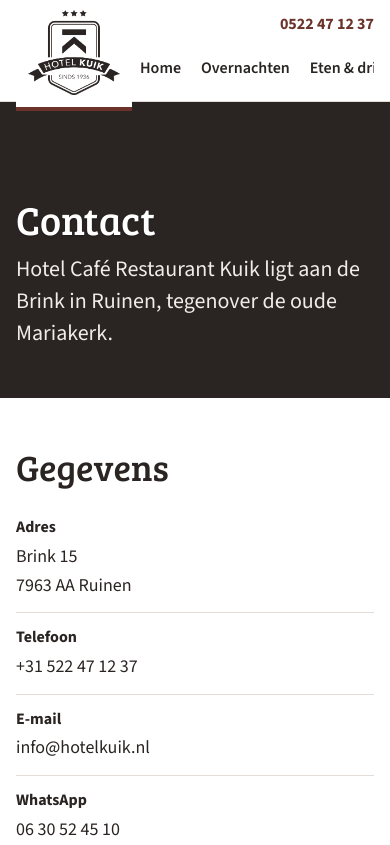
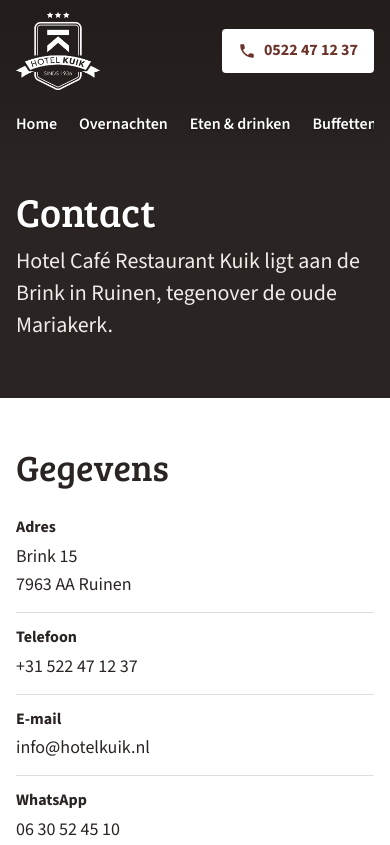
Before and after one commit to hotelkuik/hotelkuik-website, a plain HTML site: page contact/index.html in a window 390 px wide. Shown: the top 845 px of the page. Drawn offline with Linux system fonts and the light colour scheme.

Commit message:
Kop over de foto: groot wit logo, wit menu en duidelijke belknop
Co-Authored-By: Claude Opus 5.5 <noreply@anthropic.com>
Claude-Session: https://claude.ai/code/session_014hjU8zFXFV4tVHSVt8ZEUb

```diff
--- a/assets/basis.css
+++ b/assets/basis.css
@@ -41,24 +41,6 @@ a:hover{text-decoration-thickness:2px}
 .knop.secundair{background:var(--wit);color:var(--oxide)}
 .knop.secundair:hover{background:var(--heide)}
 
-/* kop van de site */
-.site{border-bottom:1px solid var(--lijn);background:var(--wit)}
-.site .binnen{display:flex;align-items:center;gap:12px 28px;flex-wrap:wrap;padding-block:12px}
-.site-logo{display:block;width:72px;aspect-ratio:640/594;background:var(--inkt);
-  -webkit-mask:url(img/logo.png) center/contain no-repeat;mask:url(img/logo.png) center/contain no-repeat}
-.site nav{display:flex;flex-wrap:wrap;gap:4px 22px;margin-left:auto}
-.site nav a{color:var(--inkt);text-decoration:none;font-weight:600;font-size:var(--t-s);padding-block:6px;border-bottom:2px solid transparent}
-.site nav a:hover{border-bottom-color:var(--lijn)}
-.site nav a[aria-current=page]{border-bottom-color:var(--oxide)}
-.site-tel{font-weight:700;font-size:var(--t-s);color:var(--oxide);text-decoration:none;white-space:nowrap;font-variant-numeric:tabular-nums}
-@media (max-width:900px){
-  .site nav{order:3;width:100%;margin-left:0;flex-wrap:nowrap;overflow-x:auto;scrollbar-width:none;gap:20px}
-  .site nav::-webkit-scrollbar{display:none}
-  .site nav a{white-space:nowrap}
-  .site-tel{margin-left:auto}
-  .site-logo{width:58px}
-}
-
 /* prijsregel: het kenmerk van de site */
 .prijslijst{list-style:none;margin:0;padding:0;display:flex;flex-direction:column;gap:18px}
 .regel{display:grid;grid-template-columns:auto 1fr auto;align-items:baseline;column-gap:10px;color:inherit;text-decoration:none}
@@ -93,13 +75,29 @@ a.regel:hover .regel-naam{color:var(--oxide);text-decoration:underline;text-deco
 
 @media (prefers-reduced-motion:reduce){*{scroll-behavior:auto!important;transition:none!important}}
 
-/* logo als uithangbord: groter, valt over de rand van de kop */
-.site{position:relative;z-index:10}
-.site .binnen{position:relative;min-height:76px;padding-left:calc(var(--goot) + 176px)}
-.site-merk{position:absolute;top:0;left:var(--goot);z-index:11;background:var(--wit);padding:14px 18px 16px;border-bottom:4px solid var(--oxide);line-height:0}
-.site-merk .site-logo{width:132px}
-@media (max-width:900px){
-  .site .binnen{padding-left:calc(var(--goot) + 124px);min-height:0}
-  .site-merk{padding:10px 12px 12px}
-  .site-merk .site-logo{width:92px}
+/* ---------- kop: ligt over de grote foto, logo en menu in wit ---------- */
+body{position:relative}
+.site{position:absolute;top:0;left:0;right:0;z-index:20;color:var(--wit);
+  background:linear-gradient(to bottom,rgba(32,26,24,.78) 0%,rgba(32,26,24,.45) 60%,rgba(32,26,24,0) 100%)}
+.site .binnen{display:flex;align-items:flex-start;gap:16px 32px;padding-block:18px 28px}
+.site-merk{display:block;line-height:0;flex:none}
+.site-logo{display:block;width:72px;aspect-ratio:640/594;background:var(--inkt);
+  -webkit-mask:url(img/logo.png) center/contain no-repeat;mask:url(img/logo.png) center/contain no-repeat}
+.site .site-logo{width:124px;background:var(--wit);filter:drop-shadow(0 1px 3px rgba(0,0,0,.35))}
+.site nav{display:flex;flex-wrap:wrap;gap:4px 24px;margin-left:auto;padding-top:14px}
+.site nav a{color:var(--wit);text-decoration:none;font-weight:600;font-size:var(--t-s);padding-block:6px;border-bottom:2px solid transparent;text-shadow:0 1px 2px rgba(0,0,0,.4)}
+.site nav a:hover{border-bottom-color:rgba(255,255,255,.6)}
+.site nav a[aria-current=page]{border-bottom-color:var(--wit)}
+.site-tel{display:inline-flex;align-items:center;gap:8px;flex:none;margin-top:6px;min-height:44px;padding:8px 16px;border-radius:4px;
+  background:var(--wit);color:var(--oxide);font-weight:700;font-size:var(--t-s);text-decoration:none;white-space:nowrap;font-variant-numeric:tabular-nums}
+.site-tel:hover{background:var(--heide);color:var(--oxide-donker)}
+.site-tel svg{width:18px;height:18px;fill:currentColor;flex:none}
+@media (max-width:1060px){
+  .site .binnen{flex-wrap:wrap;align-items:center;padding-block:12px 20px}
+  .site .site-logo{width:84px}
+  .site-tel{margin:0 0 0 auto}
+  .site nav{order:3;width:100%;margin-left:0;padding-top:0;flex-wrap:nowrap;overflow-x:auto;scrollbar-width:none;gap:22px}
+  .site nav::-webkit-scrollbar{display:none}
+  .site nav a{white-space:nowrap}
 }
+@media (max-width:380px){.site-tel .nr{display:none}.site-tel::after{content:"Bellen"}}
--- a/assets/site.css
+++ b/assets/site.css
@@ -219,5 +219,9 @@ details.inhoud .lijst{display:flex;flex-direction:column;gap:14px;padding-bottom
 
 .prijslijst.twee{display:grid;grid-template-columns:repeat(auto-fit,minmax(min(100%,420px),1fr));gap:22px 56px}
 .dieet:has(>:only-child){grid-template-columns:1fr}
-.held.zonder .held-tekst{padding-top:128px}
-@media (max-width:900px){.held.zonder .held-tekst{padding-top:96px}}
+
+/* ruimte bovenin de foto voor de kop */
+.held-tekst{padding-top:200px}
+.held.zonder .held-tekst{padding-block:200px 56px}
+.held-bijschrift{top:auto;bottom:12px}
+@media (max-width:1060px){.held-tekst,.held.zonder .held-tekst{padding-top:190px}}
--- a/contact/index.html
+++ b/contact/index.html
@@ -13,15 +13,15 @@
 <meta property="og:image" content="https://www.hotelkuik.nl/assets/img/lounge.jpg">
 <link rel="icon" type="image/png" href="../assets/img/icoon.png">
 <link rel="preload" href="../assets/fonts/source-sans-400.woff2" as="font" type="font/woff2" crossorigin>
-<link rel="stylesheet" href="../assets/basis.css?v=5">
-<link rel="stylesheet" href="../assets/site.css?v=5">
-<script src="../assets/site.js?v=5" defer></script>
+<link rel="stylesheet" href="../assets/basis.css?v=6">
+<link rel="stylesheet" href="../assets/site.css?v=6">
+<script src="../assets/site.js?v=6" defer></script>
 </head>
 <body>
 <header class="site"><div class="binnen">
   <a class="site-merk" href="../" aria-label="Hotel Kuik, naar de homepage"><span class="site-logo" role="img" aria-label="Hotel Kuik, sinds 1936"></span></a>
   <nav aria-label="Hoofdmenu"><a href="../">Home</a><a href="../overnachten/">Overnachten</a><a href="../eten-drinken/">Eten &amp; drinken</a><a href="../buffetten/">Buffetten</a><a href="../partijen-vergaderen/">Partijen</a><a href="../omgeving/">Omgeving</a><a href="../contact/" aria-current="page">Contact</a></nav>
-  <a class="site-tel" href="tel:+31522471237">0522 47 12 37</a>
+  <a class="site-tel" href="tel:+31522471237" aria-label="Bel ons: 0522 47 12 37"><svg viewBox="0 0 24 24" aria-hidden="true"><path d="M6.6 10.8a15.2 15.2 0 0 0 6.6 6.6l2.2-2.2c.3-.3.7-.4 1-.2 1.1.4 2.3.6 3.6.6.6 0 1 .4 1 1V20c0 .6-.4 1-1 1A17 17 0 0 1 3 4c0-.6.4-1 1-1h3.5c.6 0 1 .4 1 1 0 1.3.2 2.5.6 3.6.1.3 0 .7-.2 1z"/></svg><span class="nr">0522 47 12 37</span></a>
 </div></header>
 <main>
 <section class="held zonder"><div class="binnen held-tekst"><h1>Contact</h1><p>Hotel Café Restaurant Kuik ligt aan de Brink in Ruinen, tegenover de oude Mariakerk.</p></div></section>
```
Also changed, not shown: buffetten/index.html (+4 -4 lines), eten-drinken/index.html (+4 -4 lines), index.html (+4 -4 lines), omgeving/index.html (+4 -4 lines), overnachten/index.html (+4 -4 lines), partijen-vergaderen/index.html (+4 -4 lines).
